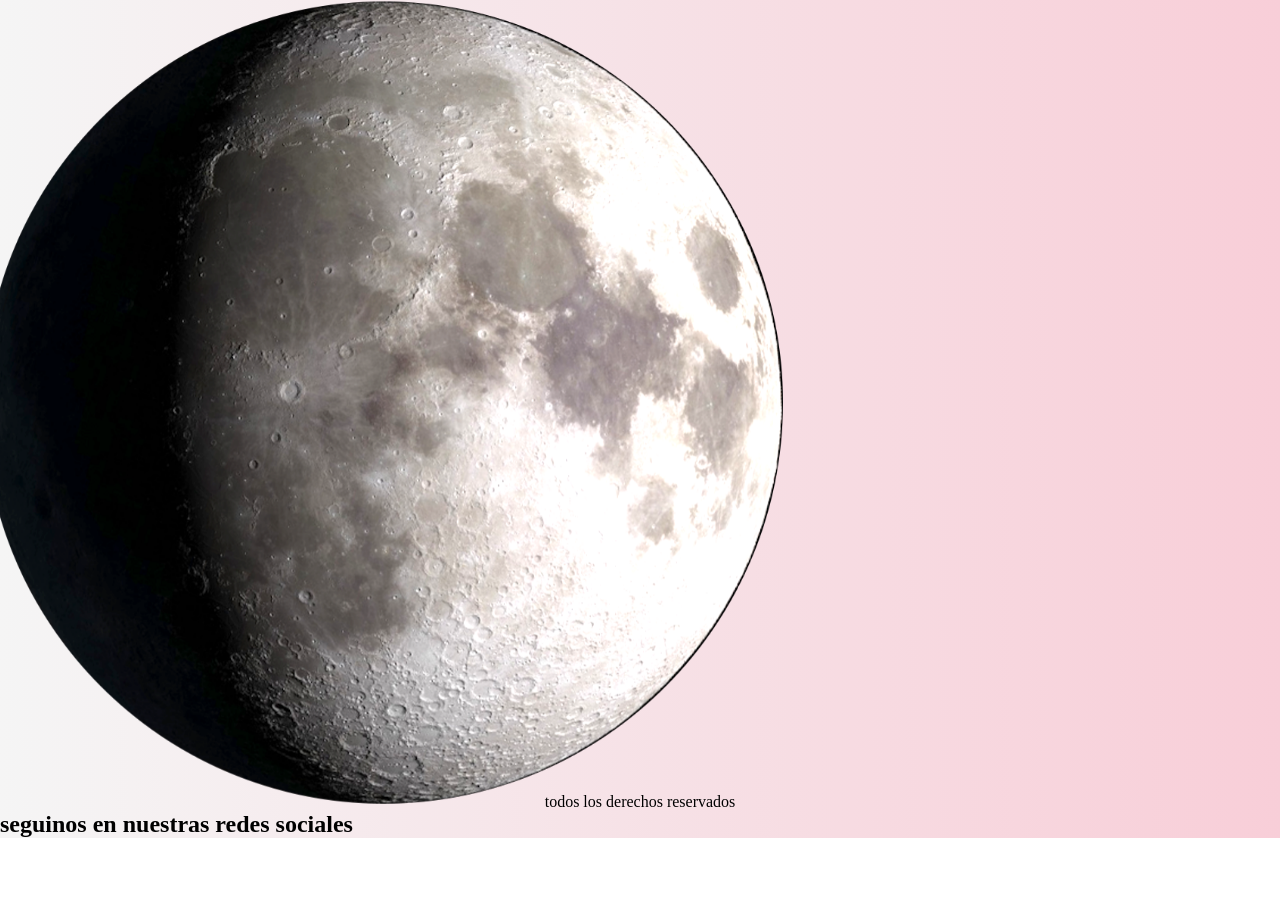
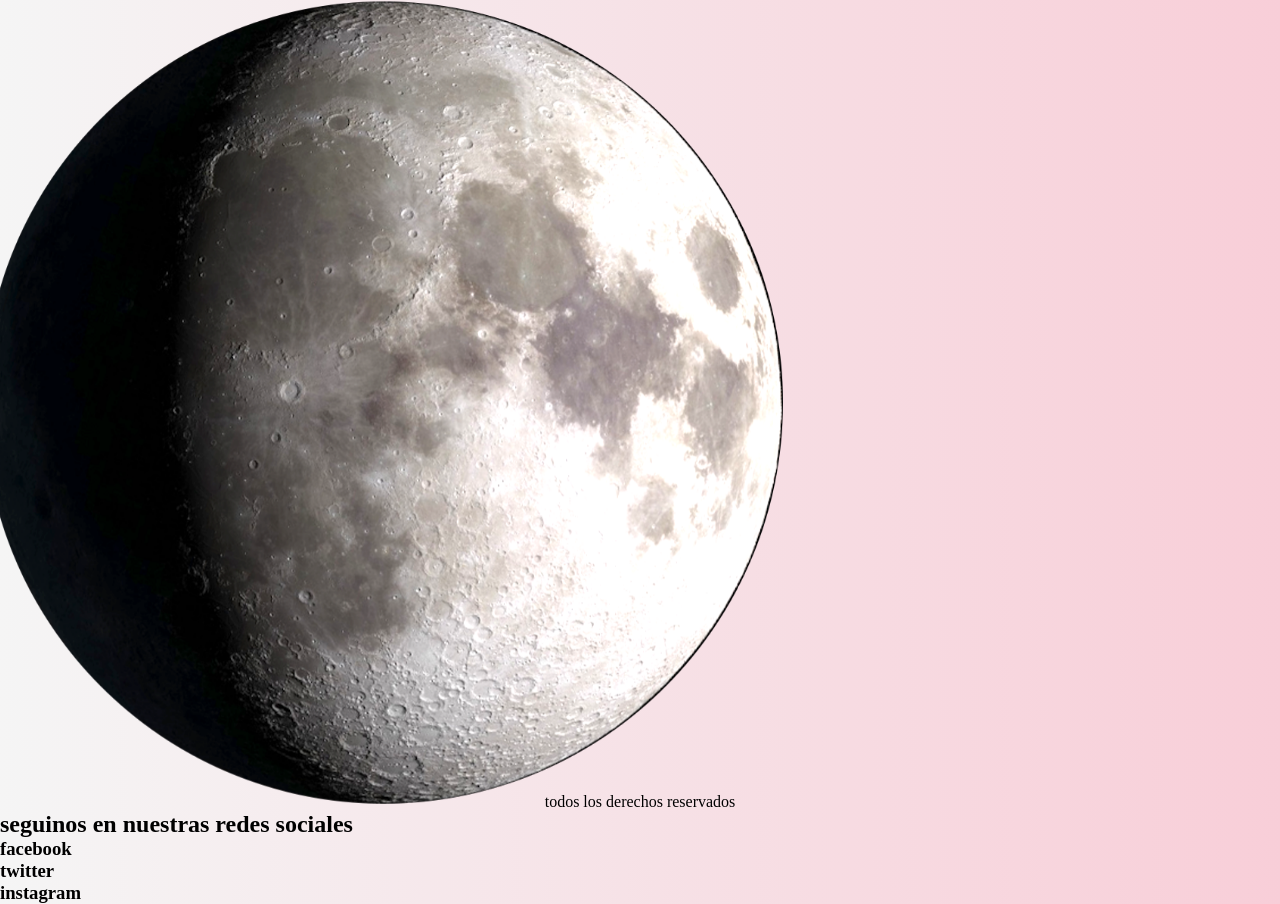
Before and after one commit to AlejandroNecchi/claseGitHub, a plain HTML site: page index.html in a window 1280 px wide. Shown: the part 859-1763 px from the top of the page. Before the commit the page ends 1697 px from the top, so only its background shows below. Drawn offline with nearby package versions, Linux system fonts and the light colour scheme.

Commit message:
nuevos cambios

```diff
--- a/index.html
+++ b/index.html
@@ -67,6 +67,9 @@
 	<footer class="footerNosotros">
 		<p>todos los derechos reservados</p>
 		<h2> seguinos en nuestras redes sociales</h2>
+		<h3>facebook</h3>
+		<h3>twitter</h3>
+		<h3>instagram</h3>
 	</footer>
 
 
```
